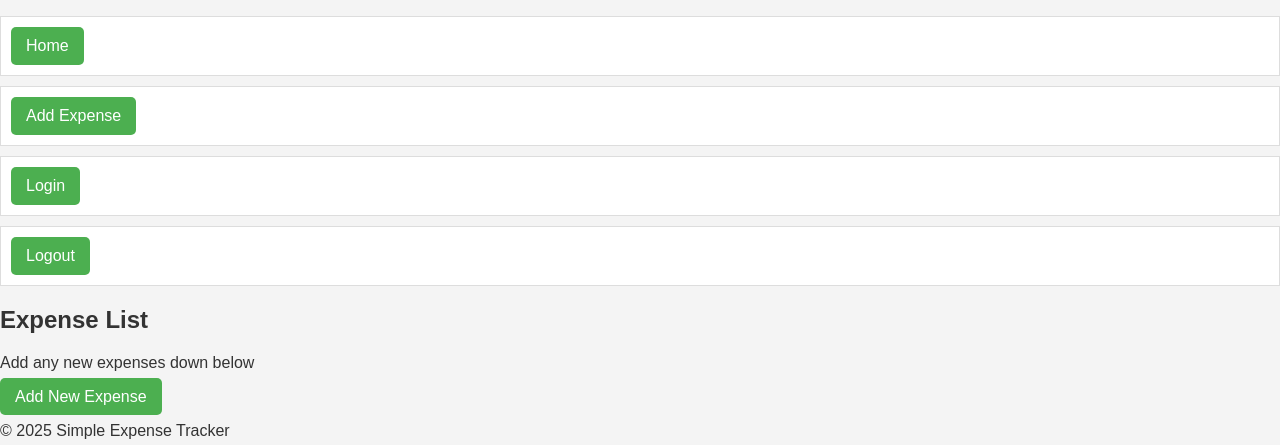
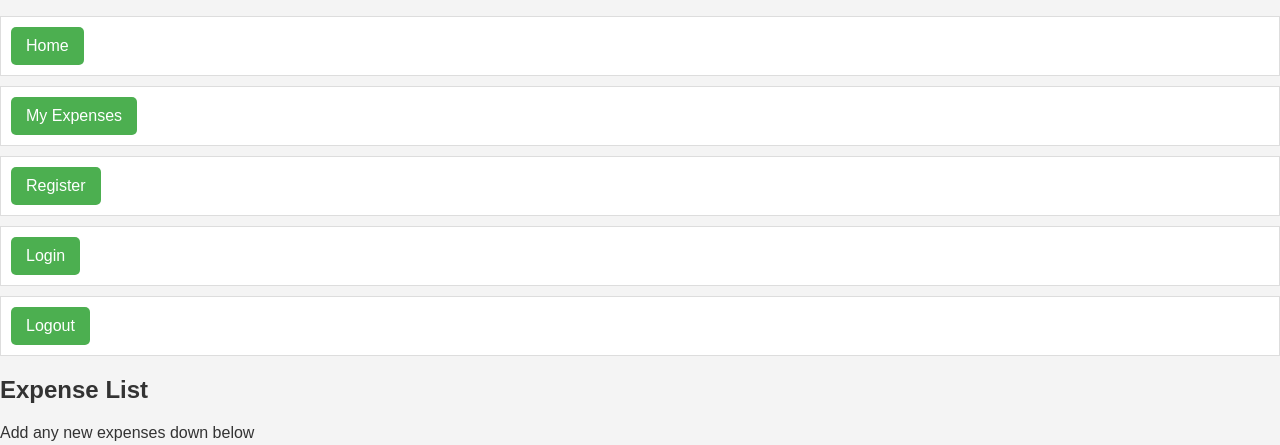
Before and after one commit to samira-hussein/simple-expense-tracker, a Django app: page / in a window 1280 px wide. Shown: the part 96-541 px from the top of the page. Run offline with Django 5.2, Linux system fonts and the light colour scheme; the visitor is signed in with stand-in values (Sample User, id 1); data that the repository does not hold is empty.

Commit message:
added register button

```diff
--- a/expenses/templates/base_generic.html
+++ b/expenses/templates/base_generic.html
@@ -20,7 +20,8 @@
     <nav>
         <ul>
             <li><a href="{% url 'expense_list' %}">Home</a></li>
-            <li><a href="{% url 'expense_form' %}">Add Expense</a></li>
+            <li><a href="{% url 'expense_form' %}"> My Expenses</a></li>
+            <li><a href="{% url 'register' %}">Register</a></li>
             <li><a href="{% url 'login' %}">Login</a></li>
             <li><a href="{% url 'logout' %}">Logout</a></li>
         </ul>
--- a/simple_expense/settings.py
+++ b/simple_expense/settings.py
@@ -15,7 +15,7 @@ SECRET_KEY = os.environ.get("SECRET_KEY")
 ALLOWED_HOSTS = ['simple-expense-84d01d0e9ff8.herokuapp.com', 'localhost', '127.0.0.1']
 
 
-DEBUG = True
+DEBUG = False
 
 LOGIN_REDIRECT_URL = 'expense_list'  # Redirect to the expense list after login
 
```
